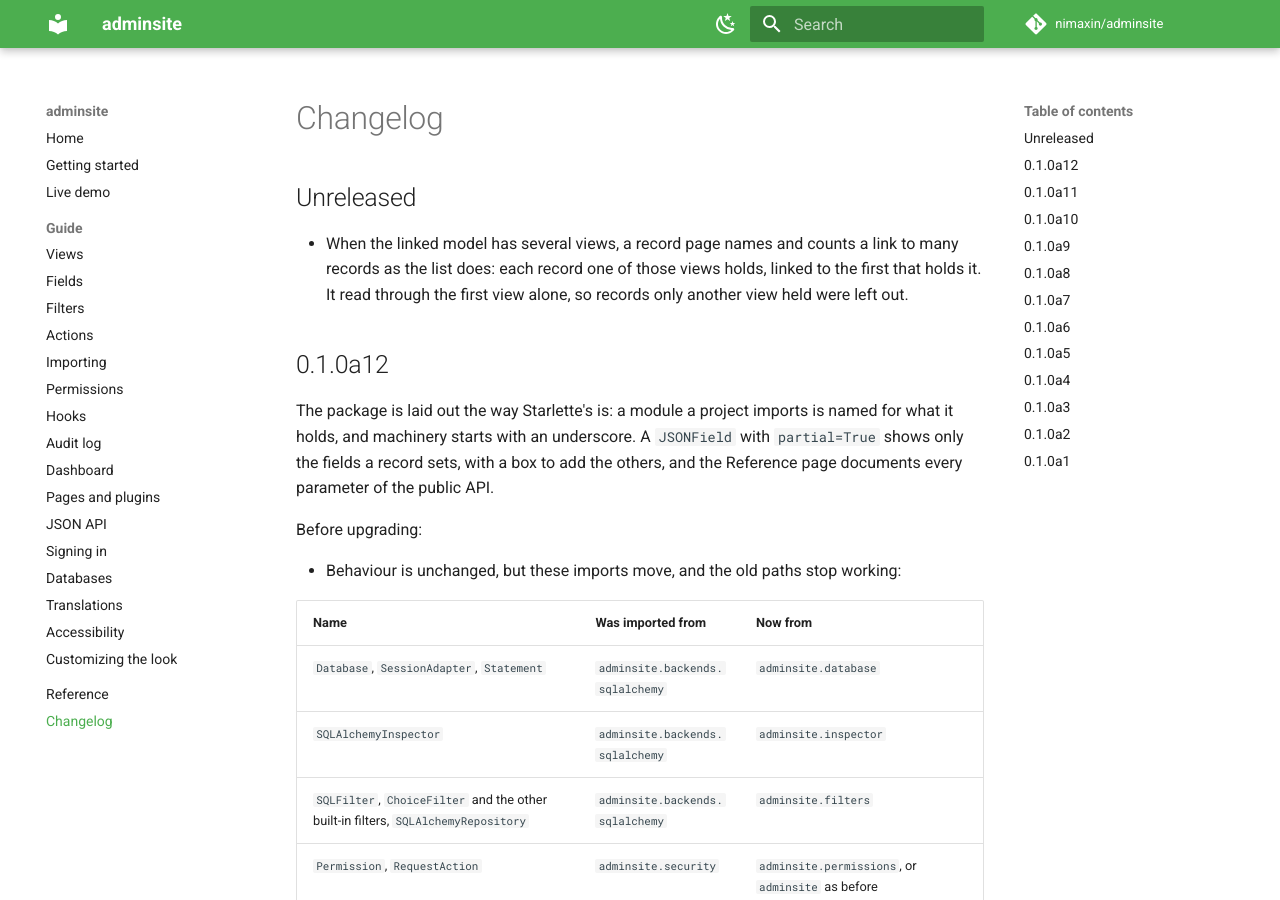
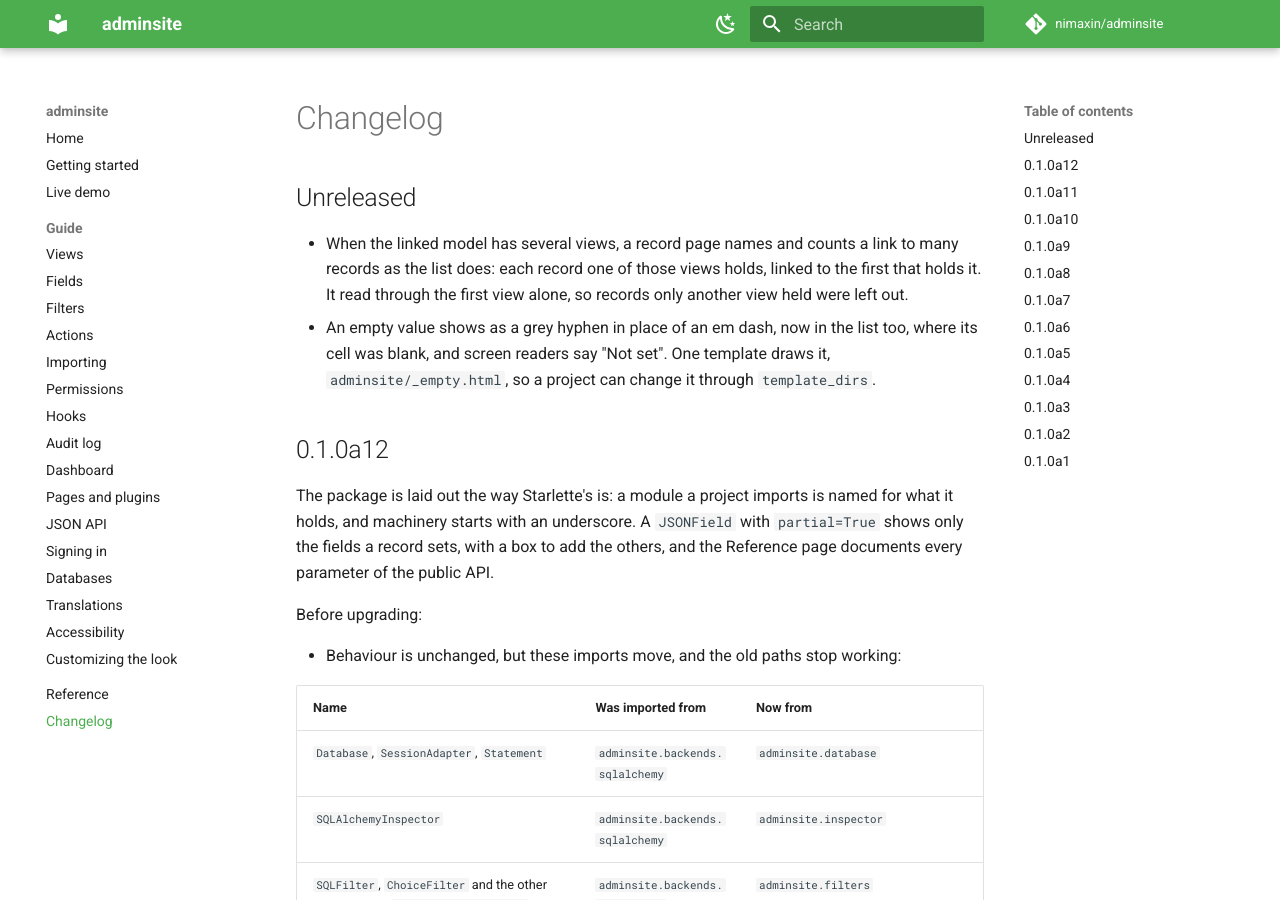
Before and after one commit to nimaxin/adminsite, an MkDocs documentation site: the page built from docs/changelog.md, in a window 1280 px wide and 900 px high. Built offline with MkDocs 1.6.1 and Material for MkDocs 9.7.7, drawn with Linux system fonts in a browser that asks for light colours; comment, search, counter and statistics services are not loaded.

Commit message:
feat: show an empty value as a grey hyphen, in the list too, from one template
Co-Authored-By: Claude Opus 5.5 <noreply@anthropic.com>

```diff
--- a/CHANGELOG.md
+++ b/CHANGELOG.md
@@ -5,6 +5,9 @@
 - When the linked model has several views, a record page names and counts a link to many records
   as the list does: each record one of those views holds, linked to the first that holds it. It
   read through the first view alone, so records only another view held were left out.
+- An empty value shows as a grey hyphen in place of an em dash, now in the list too, where its
+  cell was blank, and screen readers say "Not set". One template draws it,
+  `adminsite/_empty.html`, so a project can change it through `template_dirs`.
 
 ## 0.1.0a12
 
--- /dev/null
+++ b/src/adminsite/templates/adminsite/_empty.html
@@ -0,0 +1,2 @@
+{#- An empty value: a hyphen people see, and words a screen reader says. -#}
+<span class="text-muted" aria-hidden="true">-</span><span class="sr-only">{{ _('Not set') }}</span>
--- a/src/adminsite/templates/adminsite/_inlines.html
+++ b/src/adminsite/templates/adminsite/_inlines.html
@@ -31,7 +31,7 @@
                     <input type="hidden" name="{{ table.name }}-{{ index }}-key" value="{{ item.key }}">
                   {% endif %}
                   {% if row.readonly %}
-                    <span class="flex h-10 items-center text-muted">{{ row.display or "—" }}</span>
+                    <span class="flex h-10 items-center text-muted">{% if row.display %}{{ row.display }}{% else %}{% include "adminsite/_empty.html" %}{% endif %}</span>
                   {% else %}
                     {% set note_id = table.name ~ "-" ~ index ~ "-" ~ row.path|replace(".", "-") ~ "-note" %}
                     {% set field_attrs %}aria-label="{{ row.label }}"{% if row.error %} aria-invalid="true" aria-describedby="{{ note_id }}"{% endif %}{% endset %}
@@ -88,7 +88,7 @@
               <input type="hidden" name="{{ table.name }}-__index__-key" value="">
             {% endif %}
             {% if row.readonly %}
-              <span class="flex h-10 items-center text-muted">—</span>
+              <span class="flex h-10 items-center text-muted">{% include "adminsite/_empty.html" %}</span>
             {% else %}
               {% set field_attrs %}aria-label="{{ row.label }}"{% endset %}
               {% include ["adminsite/widgets/" ~ row.widget ~ ".html", "adminsite/widgets/input.html"] %}
--- a/src/adminsite/templates/adminsite/detail.html
+++ b/src/adminsite/templates/adminsite/detail.html
@@ -185,7 +185,7 @@
                     {% elif value %}
                       {{ value }}
                     {% else %}
-                      <span class="text-muted">—</span>
+                      {% include "adminsite/_empty.html" %}
                     {% endif %}
                   </dd>
                 </div>
@@ -215,7 +215,7 @@
                 {% for cells in table.rows %}
                   <tr>
                     {% for text in cells %}
-                      <td class="h-11 px-5 {{ 'text-end tabular-nums' if table.numeric[loop.index0] else '' }}">{{ text or "—" }}</td>
+                      <td class="h-11 px-5 {{ 'text-end tabular-nums' if table.numeric[loop.index0] else '' }}">{% if text %}{{ text }}{% else %}{% include "adminsite/_empty.html" %}{% endif %}</td>
                     {% endfor %}
                   </tr>
                 {% else %}
--- a/src/adminsite/templates/adminsite/widgets/readonly.html
+++ b/src/adminsite/templates/adminsite/widgets/readonly.html
@@ -1,4 +1,5 @@
 {#- A value that cannot be changed reads as text, not as a greyed out box. It
-    carries no name, so it is never sent back. -#}
+    carries no name, so it is never sent back. An empty one shows the hyphen as
+    its placeholder, so the hyphen is never taken for its value. -#}
 <input class="h-10 w-full truncate border-0 bg-transparent p-0 tabular-nums outline-none"
-       id="{{ row.input_id }}" value="{{ row.display or '—' }}" readonly {{ field_attrs|default('') }}>
+       id="{{ row.input_id }}" value="{{ row.display }}" placeholder="-" readonly {{ field_attrs|default('') }}>
```
Also changed, not shown: docs/customizing.md (+1 -0 lines), src/adminsite/templates/adminsite/_table.html (+5 -3 lines), 4 other files.
